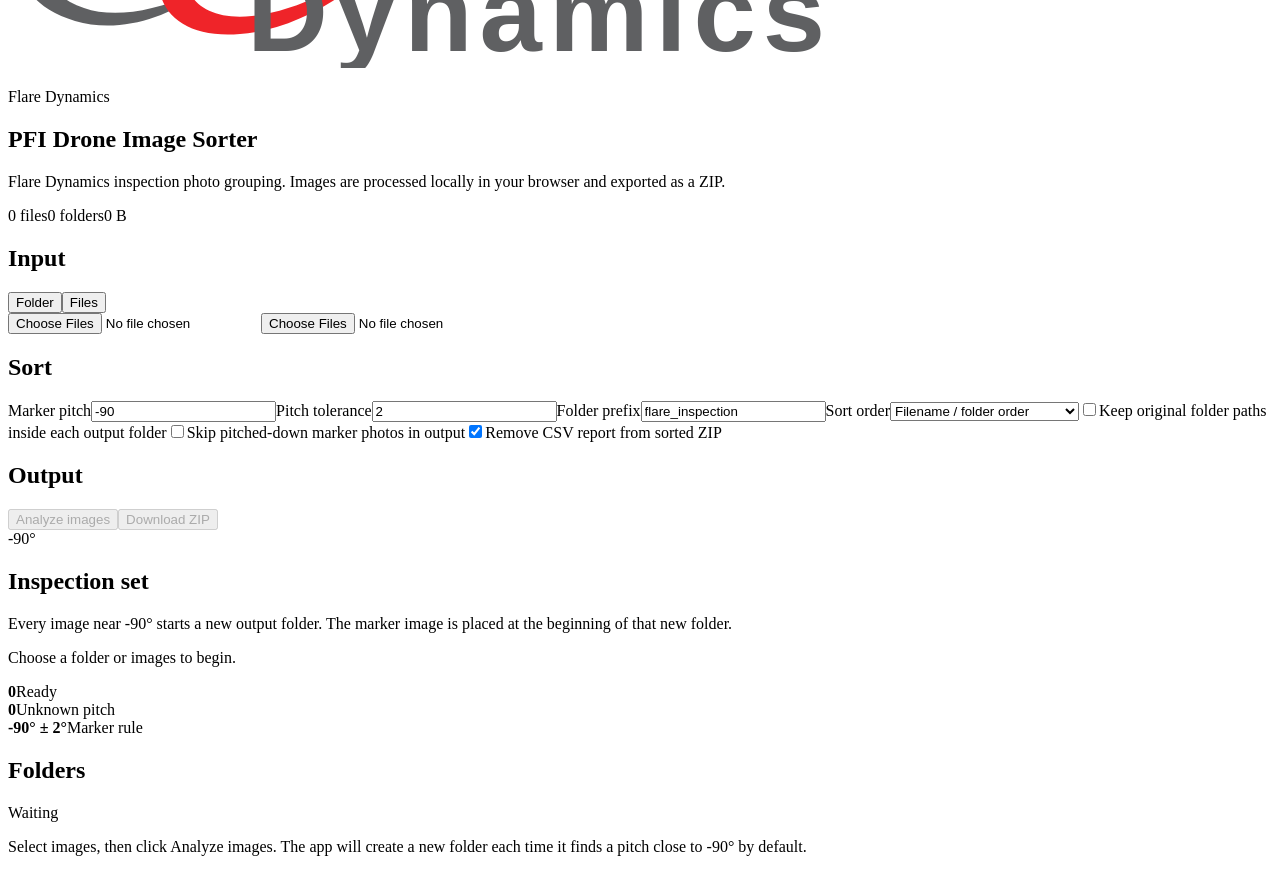
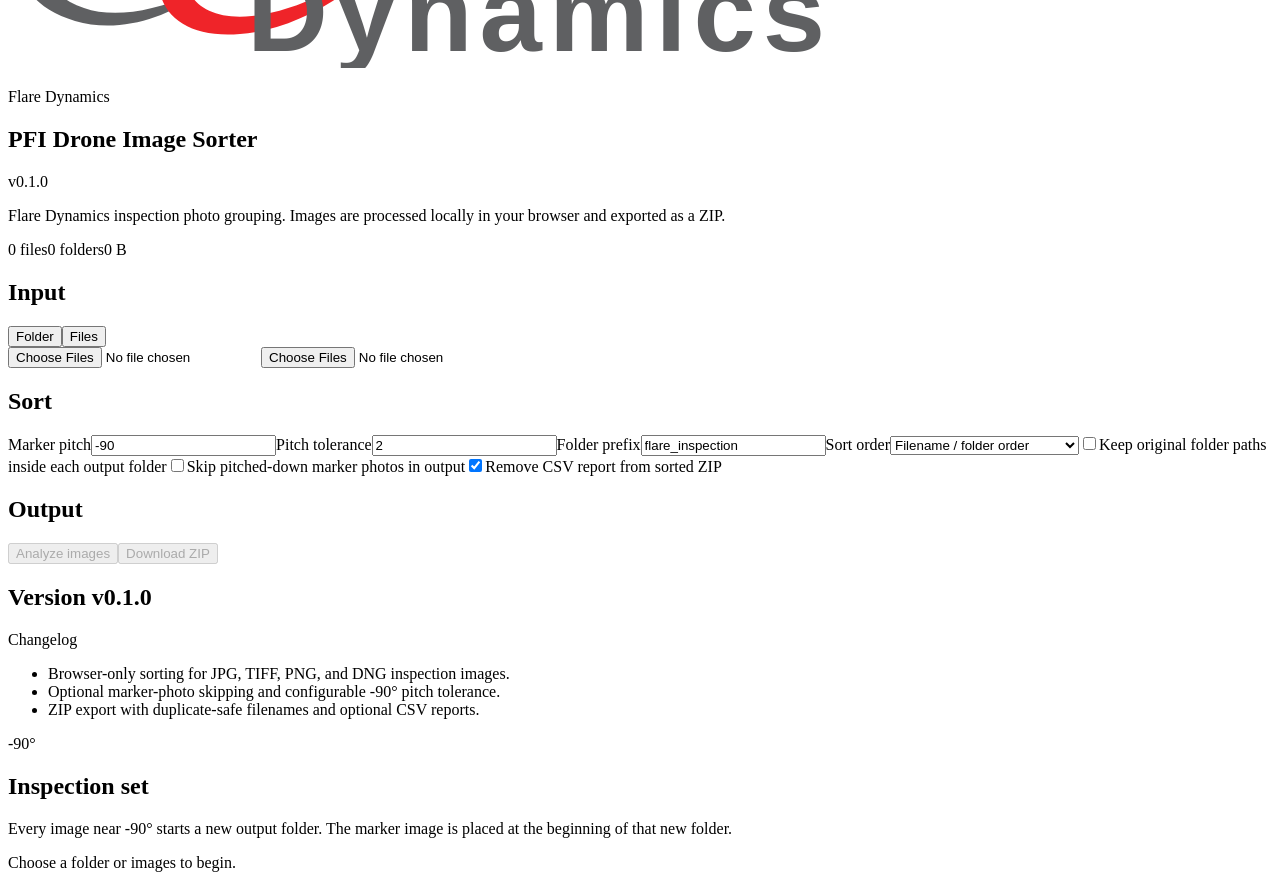
Before and after one commit to tthmatt/flare-pfi-sorting, a React (Vite) app in the folder web-app/: page / in a window 1280 px wide. Shown: the part 260-1148 px from the top of the page. Built offline with nearby package versions, Linux system fonts and the light colour scheme; the HTML template or start-up script is replaced by a standard one.

Commit message:
Add web UI version and changelog

```diff
--- a/web-app/src/App.jsx
+++ b/web-app/src/App.jsx
@@ -1,10 +1,17 @@
 import { useEffect, useMemo, useRef, useState } from 'react';
 import JSZip from 'jszip';
 import flareLogo from './assets/flare-dynamics-logo.svg';
+import packageInfo from '../package.json';
 
 const IMAGE_EXTENSIONS = new Set(['jpg', 'jpeg', 'tif', 'tiff', 'png', 'dng']);
 const BROWSER_PREVIEW_EXTENSIONS = new Set(['jpg', 'jpeg', 'png']);
 const METADATA_READ_LIMIT = 2 * 1024 * 1024;
+const APP_VERSION = packageInfo.version;
+const CHANGELOG_ITEMS = [
+  'Browser-only sorting for JPG, TIFF, PNG, and DNG inspection images.',
+  'Optional marker-photo skipping and configurable -90° pitch tolerance.',
+  'ZIP export with duplicate-safe filenames and optional CSV reports.',
+];
 
 const PITCH_PATTERNS = [
   /(?:drone-dji:)?GimbalPitchDegree\s*=\s*["']([-+]?\d+(?:\.\d+)?)["']/i,
@@ -317,7 +324,10 @@
         </div>
         <div>
           <p className="eyebrow">Flare Dynamics</p>
-          <h1>PFI Drone Image Sorter</h1>
+          <div className="title-row">
+            <h1>PFI Drone Image Sorter</h1>
+            <span className="version-badge" aria-label={`Version ${APP_VERSION}`}>v{APP_VERSION}</span>
+          </div>
           <p>Flare Dynamics inspection photo grouping. Images are processed locally in your browser and exported as a ZIP.</p>
         </div>
       </section>
@@ -376,6 +386,18 @@
           <h2>Output</h2>
           <button type="button" onClick={handleAnalyze} disabled={isWorking || !imageFiles.length}>Analyze images</button>
           <button type="button" className="download" onClick={handleDownloadZip} disabled={isWorking || !groups.length}>Download ZIP</button>
+
+          <section className="release-panel" aria-labelledby="release-notes-heading">
+            <div className="release-heading">
+              <h2 id="release-notes-heading">Version v{APP_VERSION}</h2>
+              <span>Changelog</span>
+            </div>
+            <ul>
+              {CHANGELOG_ITEMS.map((item) => (
+                <li key={item}>{item}</li>
+              ))}
+            </ul>
+          </section>
         </aside>
 
         <section className="content">
--- a/web-app/src/styles.css
+++ b/web-app/src/styles.css
@@ -119,6 +119,22 @@
   margin-bottom: 4px;
 }
 
+.title-row {
+  align-items: center;
+  display: flex;
+  flex-wrap: wrap;
+  gap: 12px;
+}
+
+.version-badge {
+  background: var(--accent);
+  border: 1px solid #ffc7c9;
+  border-radius: 999px;
+  color: #a61118;
+  font-weight: 900;
+  padding: 7px 12px;
+}
+
 h2 {
   color: #344054;
   font-size: 0.92rem;
@@ -182,6 +198,45 @@
   border-top: 0;
   margin-top: 0;
   padding-top: 0;
+}
+
+.release-panel {
+  background: #fbfbfc;
+  border: 1px solid var(--line);
+  border-radius: 14px;
+  margin-top: 22px;
+  padding: 16px;
+}
+
+.release-heading {
+  align-items: center;
+  display: flex;
+  justify-content: space-between;
+  gap: 10px;
+}
+
+.release-heading h2 {
+  border-top: 0;
+  margin: 0;
+  padding: 0;
+}
+
+.release-heading span {
+  color: var(--brand);
+  font-size: 0.78rem;
+  font-weight: 900;
+  letter-spacing: 0.12em;
+  text-transform: uppercase;
+}
+
+.release-panel ul {
+  color: var(--muted);
+  margin: 12px 0 0;
+  padding-left: 20px;
+}
+
+.release-panel li + li {
+  margin-top: 8px;
 }
 
 .button-grid {
```
Also changed, not shown: 1 other file (tests, documents, lock files or other folders).
